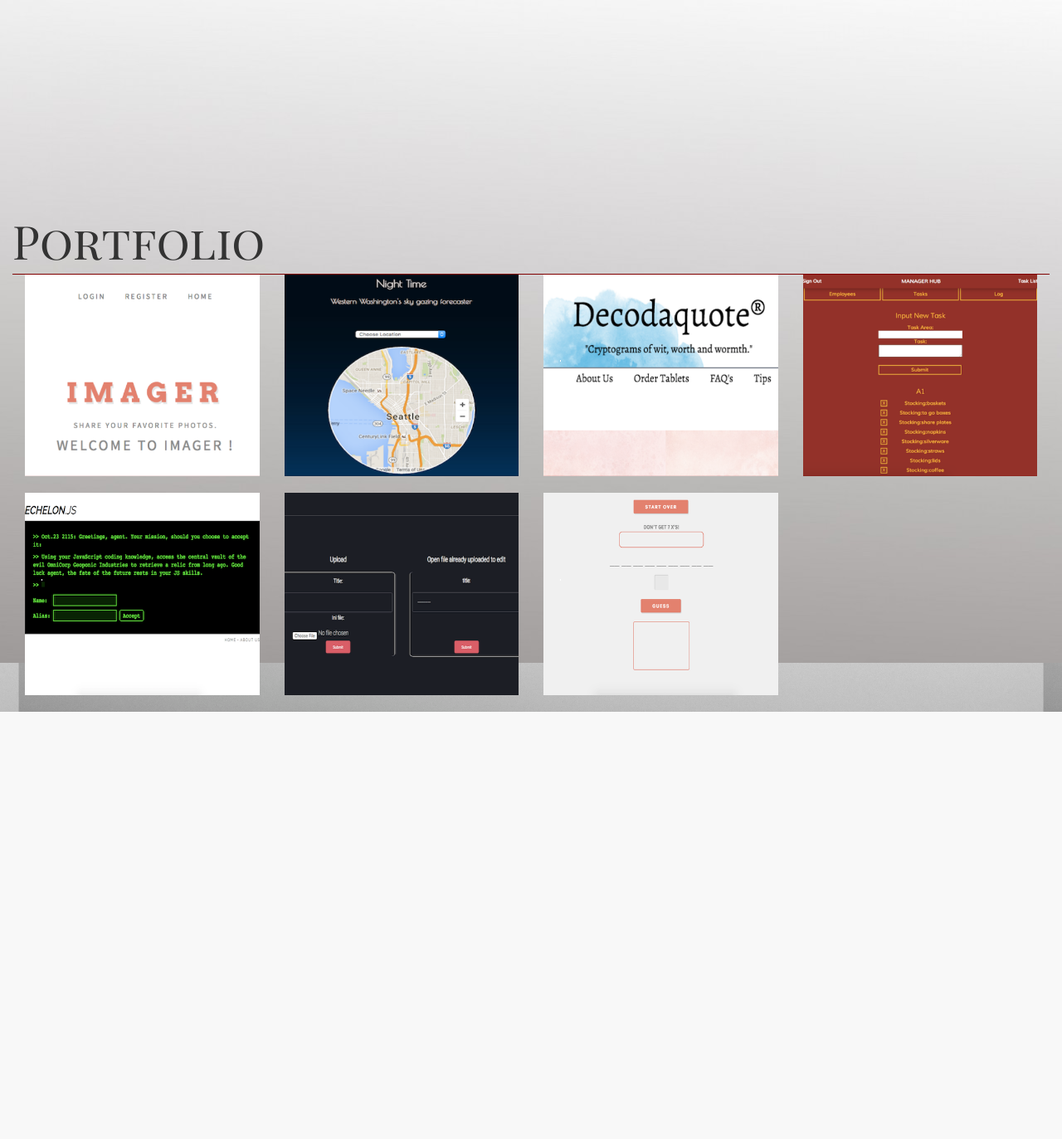
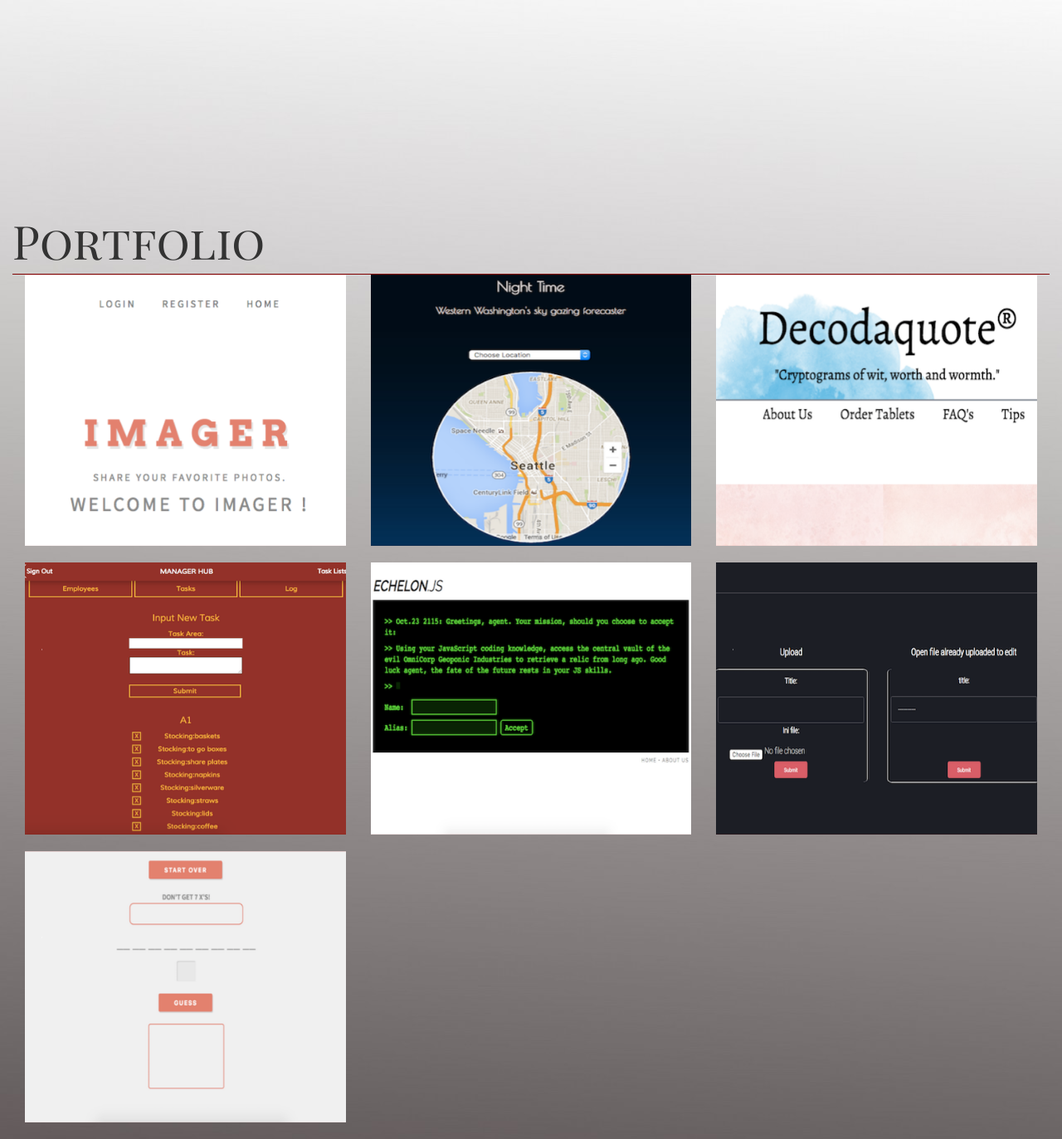
Before and after one commit to flegald/dfdotcom, a Python web app: template MySite/mysite/templates/portfolio.jinja2 in a window 1280 px wide. Shown: the part 76-1449 px from the top of the page at 83% size. Before the commit the page ends 934 px from the top, so only its background shows below. Run offline with Jinja, Linux system fonts and the light colour scheme; the template is opened without the code that fills it, so the values that code supplies are empty.

Commit message:
worked on fonts and css sizing errors.

```diff
--- a/MySite/mysite/static/css/index.css
+++ b/MySite/mysite/static/css/index.css
@@ -18,6 +18,11 @@ body {
 	color: #800000;
 }
 
+.white {
+  color: #CCCCCC;
+  font-size: 2em;
+  font-family: 'Kristi', cursive;  }
+
 #name {
 	padding-top: 60px;
 	font-size: 3em;
@@ -36,9 +41,7 @@ body {
 
 .article-custom {
 	width:100%;
-	height: 100%;
 	background-image: url('../images/gradient.jpg');
-	background-repeat: repeat-y;
 	padding-top: 20px;
 }
 
@@ -157,6 +160,10 @@ i:hover {
 	color: #a64c4c;
 }
 
+.article-custom {
+  text-align: center;
+}
+
 .contact-item {
 	text-align: center;
 	border-left: 1px solid #800000;
--- a/MySite/mysite/templates/index.jinja2
+++ b/MySite/mysite/templates/index.jinja2
@@ -1,8 +1,12 @@
 {% extends "base.jinja2" %}
+
+{% block head %}
+<link href='https://fonts.googleapis.com/css?family=Kristi' rel='stylesheet' type='text/css'>
+{% endblock %}
 
 {% block content %}
 	<div id='name' class='text-center'>
 		<h1 id='name'>David Flegal</h1>
-		<small><span class='red'>Web Developer</span></small>
+		<small><span class='white'>Web Developer</span></small>
 	</div>
 {% endblock %}
--- a/MySite/mysite/templates/portfolio.jinja2
+++ b/MySite/mysite/templates/portfolio.jinja2
@@ -8,7 +8,7 @@
 
     <div class="container article-custom">
 
-         <div class="col-lg-3 col-md-4 col-sm-6 col-xs-12 port-item">
+         <div class="col-lg-4 col-md-4 col-sm-6 col-xs-12 port-item">
             <div class="hovereffect">
                <img src="../static/images/project_icons/Imager.png" alt="">
                <div class="overlay">
@@ -17,7 +17,7 @@
             </div>
          </div>
 
-         <div class="col-lg-3 col-md-4 col-sm-6 col-xs-12 port-item">
+         <div class="col-lg-4 col-md-4 col-sm-6 col-xs-12 port-item">
             <div class="hovereffect">
                <img src="../static/images/project_icons/NightTime.png" alt="">
                <div class="overlay">
@@ -26,7 +26,7 @@
             </div>
          </div>
 
-         <div class="col-lg-3 col-md-4 col-sm-6 col-xs-12 port-item">
+         <div class="col-lg-4 col-md-4 col-sm-6 col-xs-12 port-item">
             <div class="hovereffect">
                <img src="../static/images/project_icons/Decodaquote.png" alt="">
                <div class="overlay">
@@ -35,7 +35,7 @@
             </div>
          </div>
 
-         <div class="col-lg-3 col-md-4 col-sm-6 col-xs-12 port-item">
+         <div class="col-lg-4 col-md-4 col-sm-6 col-xs-12 port-item">
             <div class="hovereffect">
                <img src="../static/images/project_icons/TaskTrapper.png" alt="">
                <div class="overlay">
@@ -44,7 +44,7 @@
             </div>
          </div>
 
-         <div class="col-lg-3 col-md-4 col-sm-6 col-xs-12 port-item">
+         <div class="col-lg-4 col-md-4 col-sm-6 col-xs-12 port-item">
             <div class="hovereffect">
                <img src="../static/images/project_icons/Echelon.png" alt="">
                <div class="overlay">
@@ -53,7 +53,7 @@
             </div>
          </div>
 
-         <div class="col-lg-3 col-md-4 col-sm-6 col-xs-12 port-item">
+         <div class="col-lg-4 col-md-4 col-sm-6 col-xs-12 port-item">
             <div class="hovereffect">
                <img src="../static/images/project_icons/Gameini.png" alt="">
                <div class="overlay">
@@ -62,7 +62,7 @@
             </div>
          </div>
 
-         <div class="col-lg-3 col-md-4 col-sm-6 col-xs-12 port-item">
+         <div class="col-lg-4 col-md-4 col-sm-6 col-xs-12 port-item">
             <div class="hovereffect">
                <img src="../static/images/project_icons/Hangman.png" alt="">
                <div class="overlay">
```
Also changed, not shown: MySite/mysite/templates/contact.jinja2 (+4 -4 lines).
